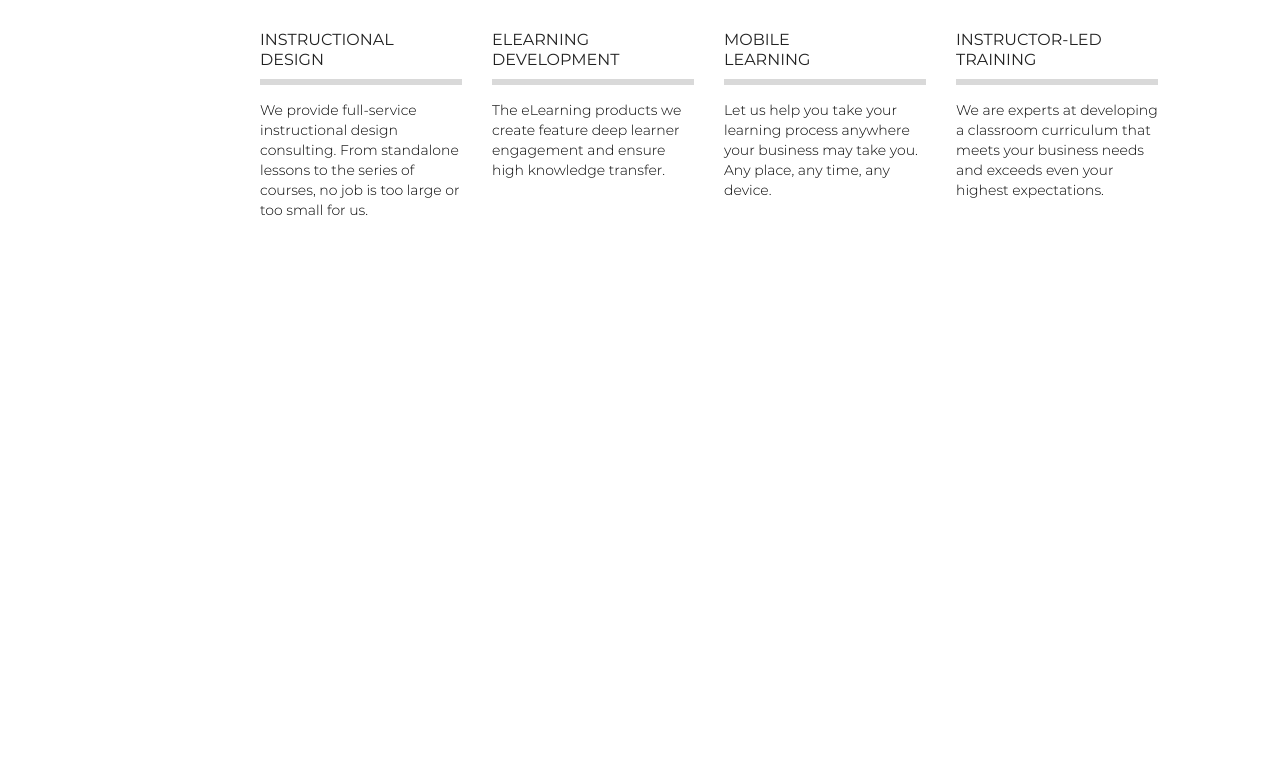
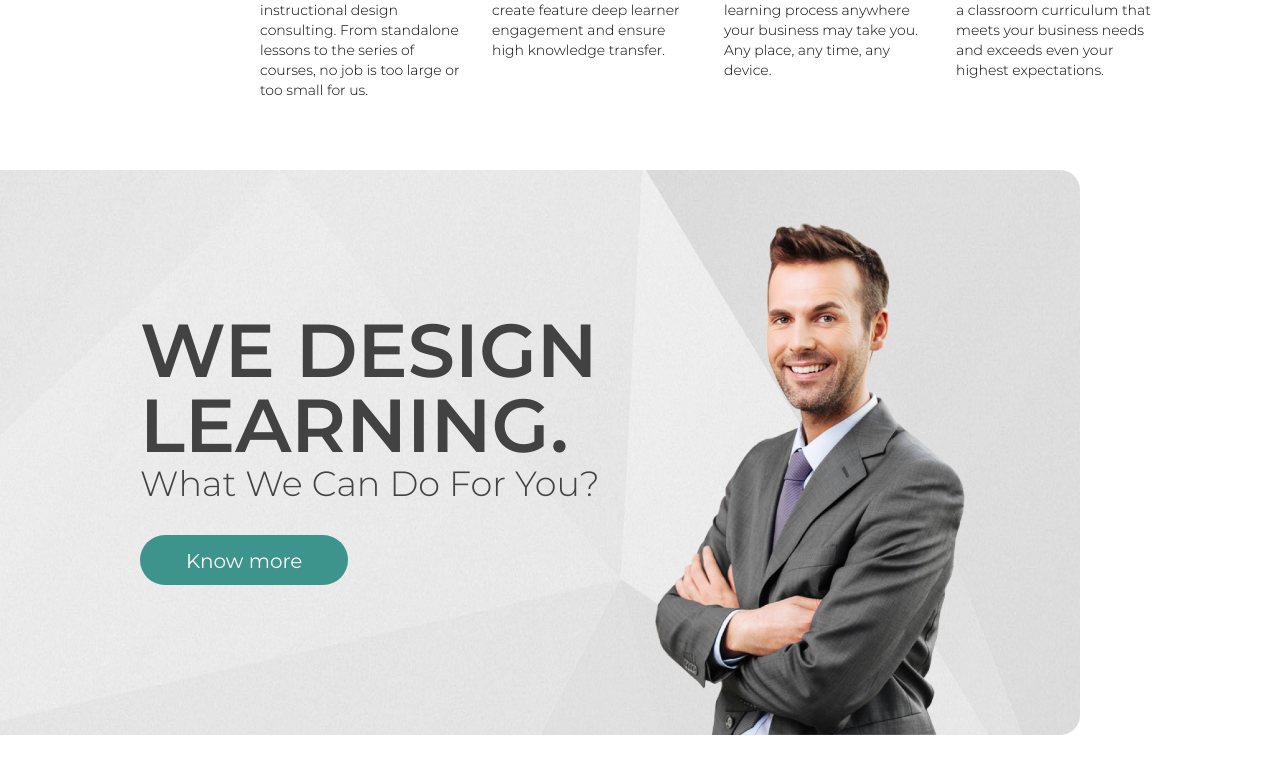
Before and after one commit to victoriasokolvak/e-learning-company, a React (Vite) app: page / in a window 1280 px wide. Shown: the part 1224-1998 px from the top of the page. Before the commit the page ends 1444 px from the top, so only its background shows below. Built offline with nearby package versions, Linux system fonts and the light colour scheme.

Commit message:
feat: add WeDesign Section

```diff
--- a/src/App.tsx
+++ b/src/App.tsx
@@ -2,6 +2,7 @@ import './App.scss';
 import { Banner } from './components/Banner/Banner';
 import { Header } from './components/Header/Header';
 import { ServicesSection } from './components/ServicesSection/ServicesSection';
+import { WeDesignSection } from './components/WeDesignSection/WeDesignSection';
 
 function App() {
   return (
@@ -9,6 +10,7 @@ function App() {
       <Banner />
       <Header />
       <ServicesSection />
+      <WeDesignSection />
     </>
   )
 }
--- a/src/components/Banner/Banner.module.scss
+++ b/src/components/Banner/Banner.module.scss
@@ -3,7 +3,7 @@
 
 .banner {
   width: 100%;
-  height: 100vh;
+  height: 680px;
   background-image: url('/src/assets/img/Banner.png');
   background-size: cover;
   background-position: center;
--- a/src/components/ServicesList/ServicesList.module.scss
+++ b/src/components/ServicesList/ServicesList.module.scss
@@ -7,6 +7,7 @@
   grid-template-columns: repeat(4, 1fr);
   text-align: left;
   margin-left: 60px;
+  margin-bottom: 70px;
   gap: 30px;
 }
 
--- /dev/null
+++ b/src/components/WeDesignSection/WeDesignSection.module.scss
@@ -0,0 +1,57 @@
+@use '../../App.scss' as *;
+@use '../../styles/vars' as *;
+@use '../../styles/mixins' as *;
+
+.section {
+  margin: 60px 200px 60px 0;
+}
+
+.background {
+  position: relative;
+  width: 100%;
+  height: 565px;
+  border-top-right-radius: 20px;
+  border-bottom-right-radius: 20px;
+  left: 0;
+  background-image: url('/src/assets/img/background.png');
+  background-size: cover;
+  background-position: center;
+  background-repeat: no-repeat;
+}
+
+.block {
+  position: absolute;
+  left: 140px;
+  top: 140px;
+}
+
+.title {
+  @include h1;
+  color: $c-title-secondary;
+  margin-bottom: 5px;
+  text-transform: uppercase;
+}
+
+.question {
+  @include h3;
+  color: $c-title-secondary;
+  margin-bottom: 35px;
+}
+
+.button {
+  @include h6;
+  font-size: 20px;
+  padding: 15px 46px;
+  border-radius: 25px;
+  background-color: $c-primary;
+  color: $c-background-light;
+  border: none;
+}
+
+.image {
+  position: absolute;
+  width: 310px;
+  height: 512px;
+  right: 115px;
+  bottom: 0;
+}
--- /dev/null
+++ b/src/components/WeDesignSection/WeDesignSection.tsx
@@ -0,0 +1,17 @@
+import styles from './WeDesignSection.module.scss';
+import man from '/src/assets/img/man.png';
+
+export const WeDesignSection = () => {
+  return (
+    <section className={styles.section}>
+      <div className={styles.background}>
+        <div className={styles.block}>
+          <h1 className={styles.title}>We Design <br /> Learning.</h1>
+          <h3 className={styles.question}>What We Can Do For You?</h3>
+          <button className={styles.button}>Know more</button>
+        </div>
+        <img src={man} alt="Man" className={styles.image}/>
+      </div>
+    </section>
+  );
+};
--- /dev/null
+++ b/src/components/WeDesignSection/index.js
@@ -0,0 +1 @@
+export * from './WeDesignSection';
```
Also changed, not shown: src/assets/img/background.png (added), src/assets/img/man.png (added).
